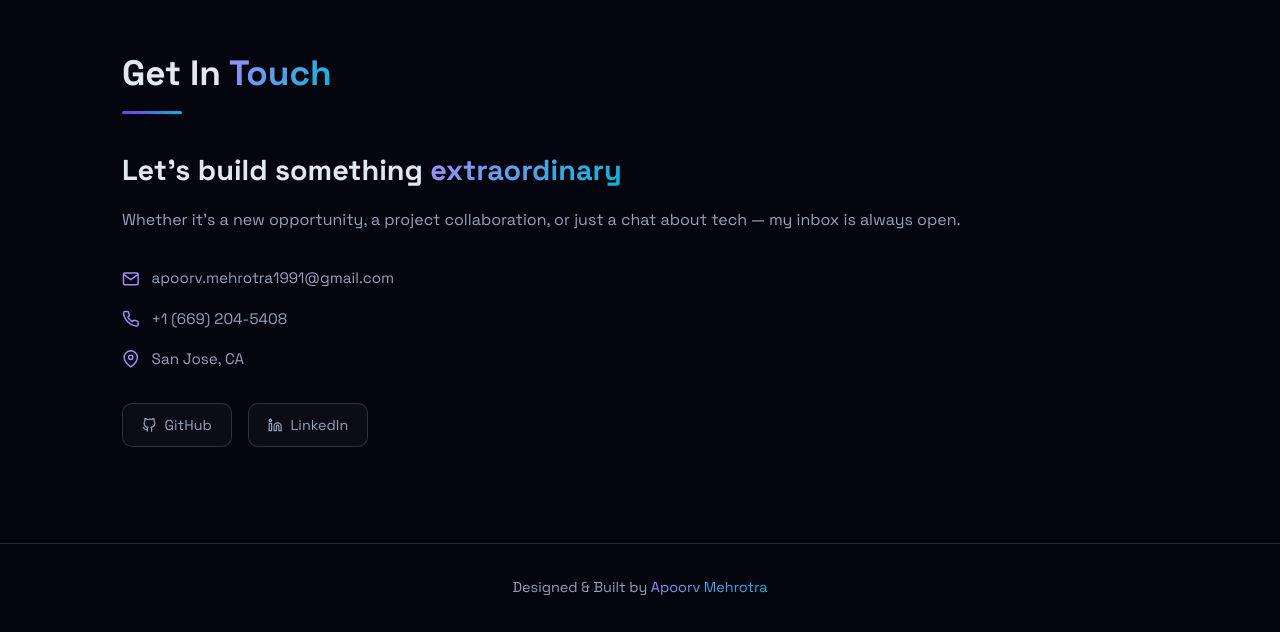
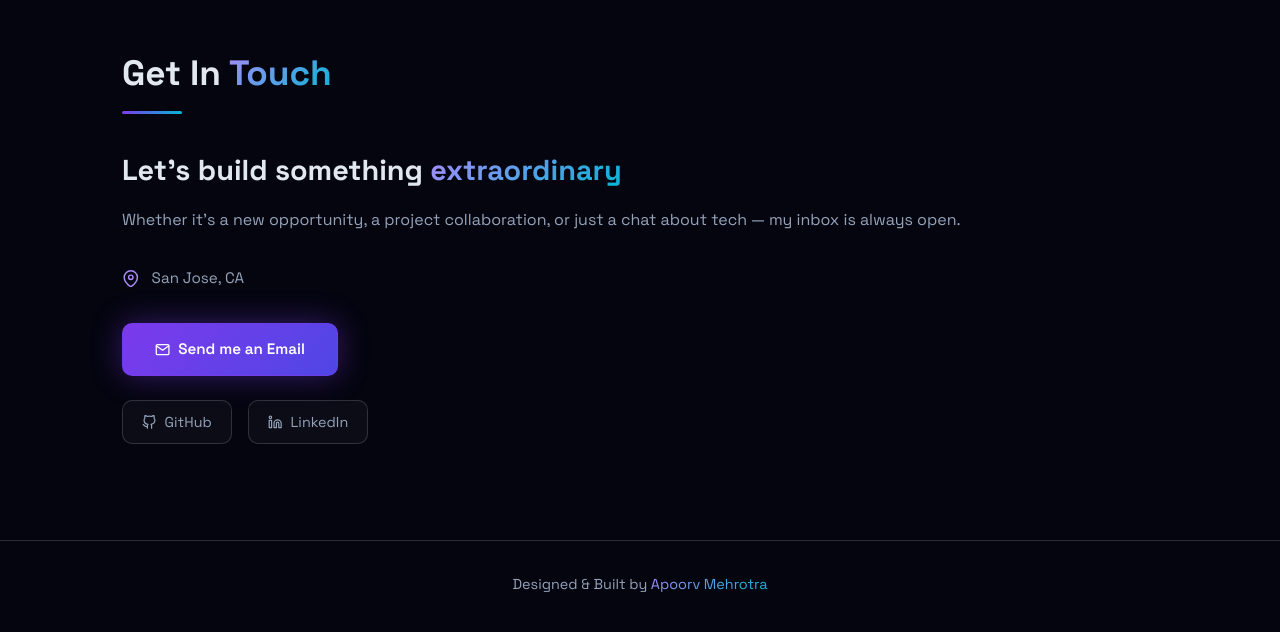
Before and after one commit to ApoorvMehrotra0706/Portfolio, a React (Vite) app: page / in a window 1280 px wide. Shown: the part 3589-4221 px from the top of the page. Built offline with nearby package versions, Linux system fonts and the light colour scheme.

Commit message:
Hide contact details, replace with email button

```diff
--- a/src/components/Contact.css
+++ b/src/components/Contact.css
@@ -41,6 +41,16 @@
   color: var(--purple-light);
   font-size: 1.1rem;
   flex-shrink: 0;
+}
+
+.contact-actions {
+  margin-bottom: 1.5rem;
+}
+
+.contact-email-btn {
+  display: inline-flex;
+  align-items: center;
+  gap: 0.5rem;
 }
 
 .contact-socials {
--- a/src/components/Contact.jsx
+++ b/src/components/Contact.jsx
@@ -1,6 +1,6 @@
 import { useRef } from 'react'
 import { motion, useInView } from 'framer-motion'
-import { FiMail, FiGithub, FiLinkedin, FiMapPin, FiPhone } from 'react-icons/fi'
+import { FiGithub, FiLinkedin, FiMapPin, FiMail } from 'react-icons/fi'
 import './Contact.css'
 
 export default function Contact() {
@@ -16,7 +16,6 @@ export default function Contact() {
           transition={{ duration: 0.7 }}
         >
           <h2 className="section-title">Get In <span className="gradient-text">Touch</span></h2>
-
         </motion.div>
 
         <motion.div
@@ -31,18 +30,19 @@ export default function Contact() {
           </p>
 
           <div className="contact-info">
-            <a href="mailto:apoorv.mehrotra1991@gmail.com" className="contact-item">
-              <FiMail className="contact-icon" />
-              <span>apoorv.mehrotra1991@gmail.com</span>
-            </a>
-            <div className="contact-item">
-              <FiPhone className="contact-icon" />
-              <span>+1 (669) 204-5408</span>
-            </div>
             <div className="contact-item">
               <FiMapPin className="contact-icon" />
               <span>San Jose, CA</span>
             </div>
+          </div>
+
+          <div className="contact-actions">
+            <a
+              href="mailto:apoorv.mehrotra1991@gmail.com?subject=Opportunity%20for%20Apoorv&body=Hi%20Apoorv%2C%0A%0AI%20came%20across%20your%20portfolio%20and%20would%20love%20to%20connect."
+              className="btn-primary contact-email-btn"
+            >
+              <FiMail /> Send me an Email
+            </a>
           </div>
 
           <div className="contact-socials">
```
